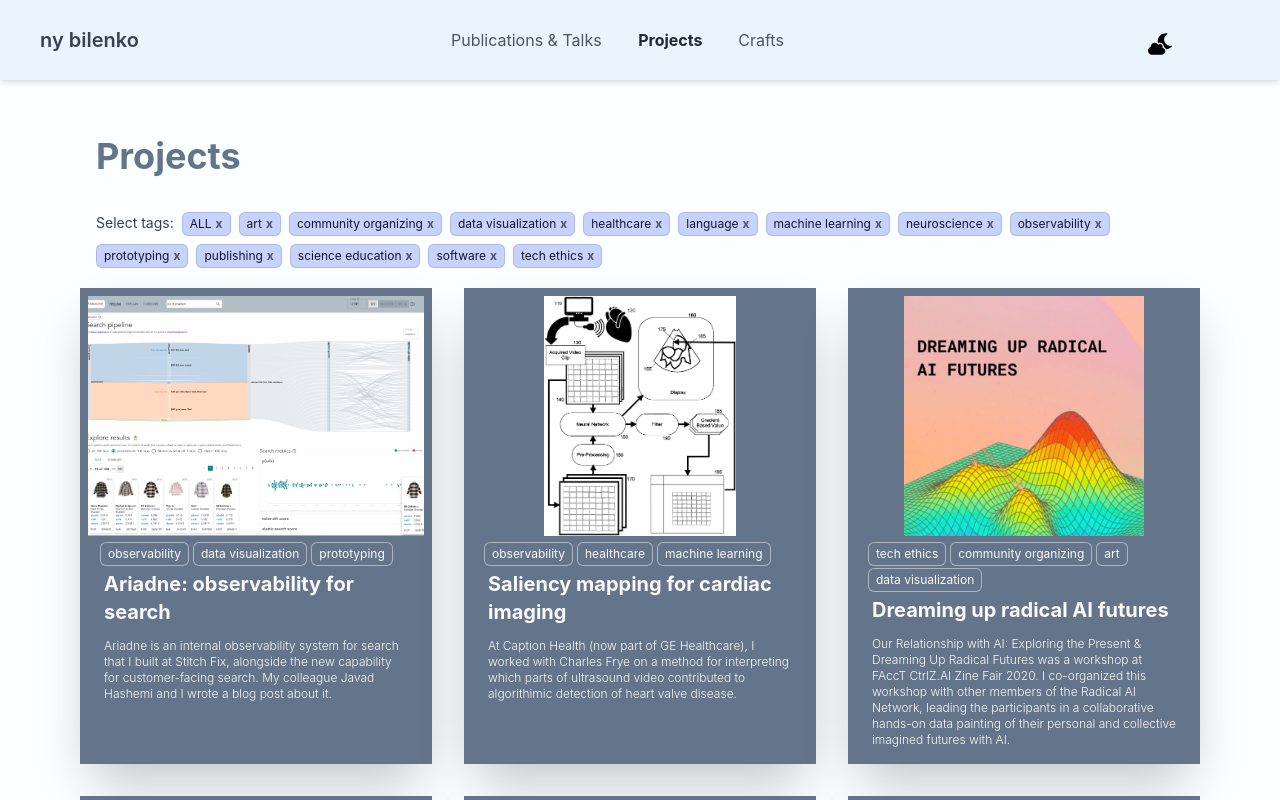
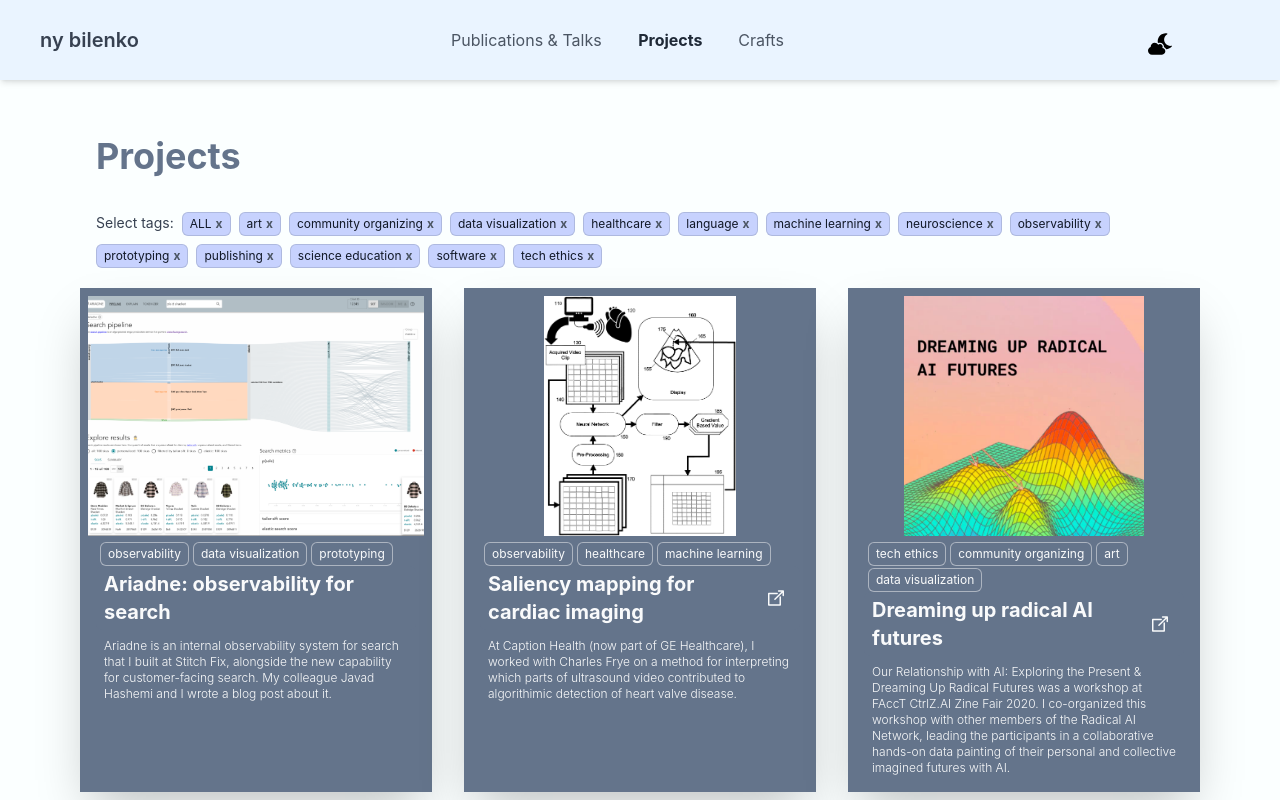
Before and after one commit to nbilenko/nbilenko.github.io, a Next.js app: page /projects in a window 1280 px wide. Shown: the top 800 px of the page. Built offline with nearby package versions, Linux system fonts and the light colour scheme.

Commit message:
only zoom images on md and larger; add external link icon to projects

```diff
--- a/components/Carousel.js
+++ b/components/Carousel.js
@@ -5,7 +5,7 @@ export function CarouselImage({ src, alt }) {
     <img
       src={src}
       alt={alt}
-      className={`ml-auto mr-auto object-cover h-60 transform hover:scale-150 transition duration-1000 ease-out`}
+      className={`ml-auto mr-auto object-cover h-60 transform md:hover:scale-150 md:transition md:duration-1000 md:ease-out`}
     />
   );
 }
--- a/components/Projects.js
+++ b/components/Projects.js
@@ -88,8 +88,31 @@ function ProjectCard({ data }) {
         </div>
         {data.url ? (
           <a href={data.url} target="_blank" rel="noopener noreferrer">
-            <h2 className="text-gray-50 font-bold text-xl bg-slate-500 rounded-md px-2 py-1 mx-2 hover:bg-slate-400 hover:underline">
+            <h2 className="inline-flex items-center text-gray-50 font-bold text-xl bg-slate-500 rounded-md px-2 py-1 mx-2 hover:bg-slate-400">
               {data.name}
+              <span className="mx-2">
+                <svg
+                  fill="currentColor"
+                  height="16"
+                  width="16"
+                  version="1.1"
+                  xmlns="http://www.w3.org/1999/xlink"
+                  viewBox="0 0 194.818 194.818"
+                  space="preserve"
+                >
+                  <g>
+                    <path
+                      d="M185.818,2.161h-57.04c-4.971,0-9,4.029-9,9s4.029,9,9,9h35.312l-86.3,86.3c-3.515,3.515-3.515,9.213,0,12.728
+		c1.758,1.757,4.061,2.636,6.364,2.636s4.606-0.879,6.364-2.636l86.3-86.3v35.313c0,4.971,4.029,9,9,9s9-4.029,9-9v-57.04
+		C194.818,6.19,190.789,2.161,185.818,2.161z"
+                    />
+                    <path
+                      d="M149,77.201c-4.971,0-9,4.029-9,9v88.456H18v-122h93.778c4.971,0,9-4.029,9-9s-4.029-9-9-9H9c-4.971,0-9,4.029-9,9v140
+		c0,4.971,4.029,9,9,9h140c4.971,0,9-4.029,9-9V86.201C158,81.23,153.971,77.201,149,77.201z"
+                    />
+                  </g>
+                </svg>
+              </span>
             </h2>
           </a>
         ) : (
```
